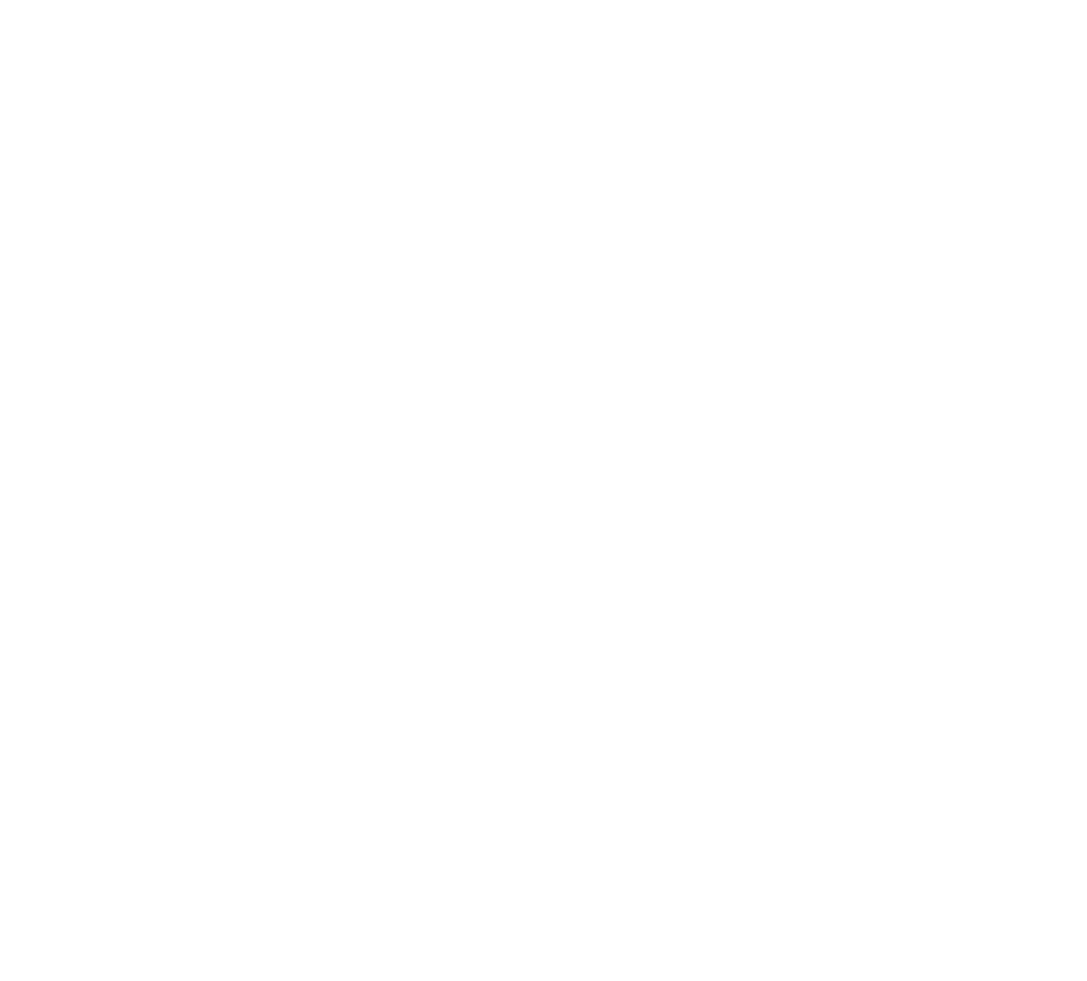
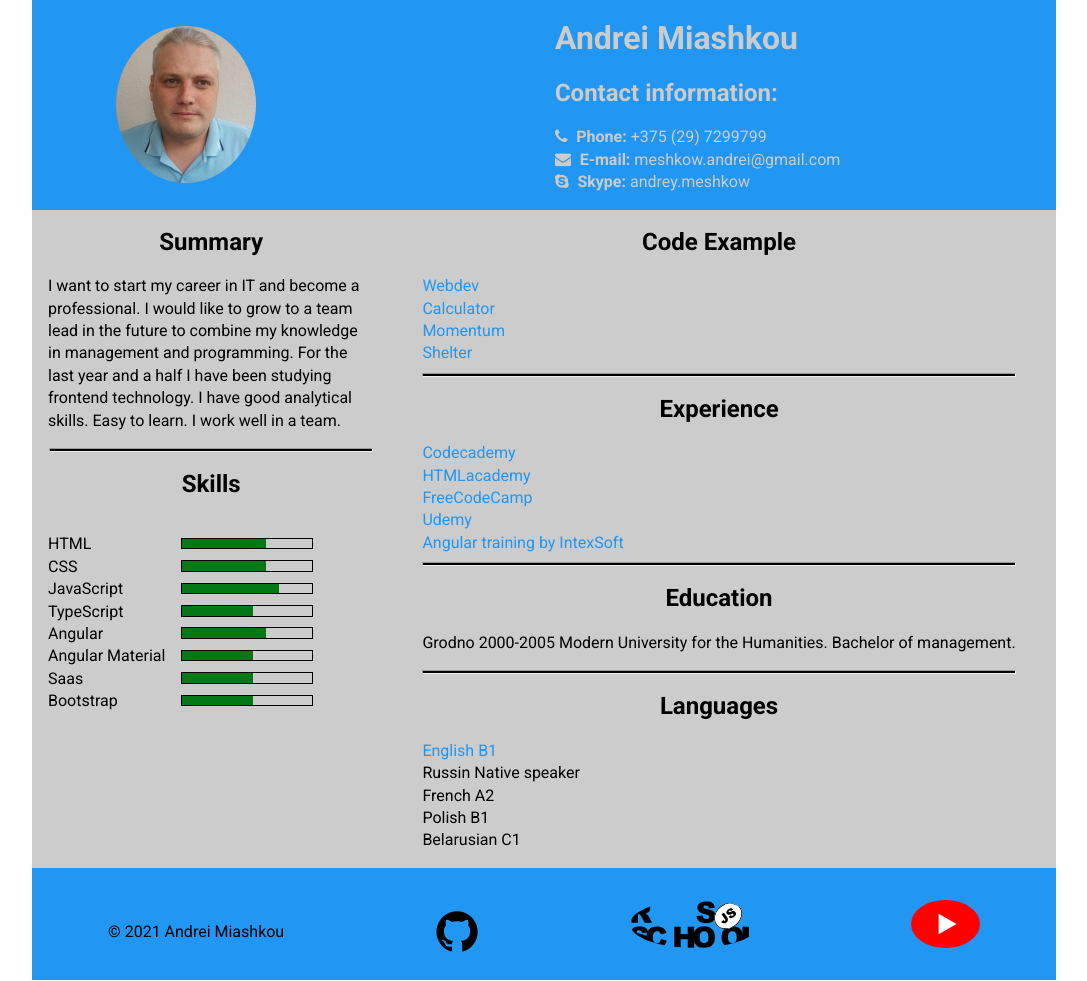
Before and after one commit to AndreyMeshkov/rsschool-cv, a plain HTML site: page index.html in a window 1280 px wide. Shown: the whole page, without its empty margins (96-1183 px from the left). Before the commit the page ends 800 px from the top, so only its background shows below. Drawn offline with Linux system fonts and the light colour scheme.

Commit message:
fix: fix index.html and style.css files

```diff
--- a/css/style.css
+++ b/css/style.css
@@ -1,30 +1,174 @@
+* {
+  padding-inline-start: 0;
+}
 
-header {
+body {
   font-size: 16px;
-    line-height: 1.5;
-    font-family: Arial, sans-serif;
-    max-width: 1024px;
-    margin: 0 auto;
-    padding:0;
+  line-height: 1.4;
+  font-family: "Roboto", Arial, sans-serif;
+  margin: 0;
+  padding: 0;
+  box-sizing: content-box;
+}
+
+header .container {
+  background: #2196f3;
+  color: #ccc;
+}
+
+.container {
+  width: 80%;
+  margin-left: auto;
+  margin-right: auto;
+  background: #ccc;
+  display: flex;
 }
 
 h1,
 h2 {
-      margin-top: 40px;
-      margin-bottom: 20px;
+  margin-top: 1rem;
+  margin-bottom: 1rem;
 }
 
 p {
-   margin-top: 1em;
-   margin-bottom: 1em;
+  margin-top: 1rem;
+  margin-bottom: 1rem;
 }
 
 a {
-    color: #2196F3;
+  color: #2196f3;
   text-decoration: none;
 }
 
 .photo {
-    padding-top: 40px;
-    padding-right: 40px;
+  width: 30%;
+  display: flex;
+  justify-content: center;
+  align-items: center;
 }
+
+img {
+  border-radius: 50%;
+  margin: 1rem 0;
+}
+
+.info {
+  margin-left: auto;
+  margin-right: auto;
+}
+
+.contact-info {
+  margin-bottom: 1rem;
+}
+
+.contact-info strong {
+  padding-left: 0.3rem;
+}
+
+aside {
+  width: 35%;
+}
+
+aside h2,
+main h2 {
+  text-align: center;
+}
+
+.summary {
+  margin: 1rem;
+}
+
+.skills {
+  margin: 1rem;
+}
+
+ul {
+  list-style-type: none;
+}
+
+.skills-line {
+  width: 10rem;
+}
+
+.line {
+  display: inline-block;
+  border: 1px solid black;
+  height: 0.6rem;
+  width: 90%;
+}
+
+.skill-html,
+.skill-css,
+.skill-angular {
+  background-image: linear-gradient(
+    to right,
+    rgb(4, 120, 21) 65%,
+    rgba(255, 255, 255, 0) 65%,
+    rgba(255, 255, 255, 0) 100%,
+    rgb(4, 120, 21) 100%
+  );
+}
+
+.skill-ts,
+.skill-material,
+.skill-saas,
+.skill-bootstrap {
+  background-image: linear-gradient(
+    to right,
+    rgb(4, 120, 21) 55%,
+    rgba(255, 255, 255, 0) 55%,
+    rgba(255, 255, 255, 0) 100%,
+    rgb(4, 120, 21) 100%
+  );
+}
+
+.skill-js {
+  background-image: linear-gradient(
+    to right,
+    rgb(4, 120, 21) 75%,
+    rgba(255, 255, 255, 0) 75%,
+    rgba(255, 255, 255, 0) 100%,
+    rgb(4, 120, 21) 100%
+  );
+}
+
+.wrapper {
+  display: flex;
+}
+
+hr {
+  background: black;
+  height: 2px;
+  width: 90%;
+}
+
+.wrapper li {
+  margin-right: 1rem;
+}
+
+.example ul,
+.experience ul,
+.education,
+.languages {
+  margin: 0 2rem;
+}
+
+footer .container {
+  height: 7rem;
+  background: #2196f3;
+}
+
+footer a {
+  color: black;
+  font-size: 48px;
+}
+
+.wrap {
+  width: 100%;
+}
+
+.wrap ul {
+  display: flex;
+  justify-content: space-around;
+  align-items: center;
+}
--- a/index.html
+++ b/index.html
@@ -0,0 +1,174 @@
+<!DOCTYPE html>
+<html lang="en">
+  <head>
+    <meta charset="utf-8" />
+    <meta http-equiv="X-UA-Compatible" content="ie=edge" />
+    <title>CV Andrei Miashkou</title>
+    <link rel="stylesheet" href="css/style.css" />
+    <link
+      href="https://maxcdn.bootstrapcdn.com/font-awesome/4.4.0/css/font-awesome.min.css"
+      rel="stylesheet"
+    />
+    <link rel="preconnect" href="https://fonts.gstatic.com" />
+    <link
+      href="https://fonts.googleapis.com/css2?family=Roboto:wght@400;700&display=swap"
+      rel="stylesheet"
+    />
+  </head>
+  <body>
+    <header>
+      <div class="container">
+        <div class="photo">
+          <img
+            src="images/andrey.jpeg"
+            alt="photo by Andrei"
+            width="140"
+          />
+        </div>
+        <div class="info">
+          <h1>Andrei Miashkou</h1>
+          <h2>Contact information:</h2>
+          <ul class="contact-info">
+            <li>
+              <i class="fa fa-phone"></i>
+              <strong> Phone: </strong>
+              +375 (29) 7299799
+            </li>
+            <li>
+              <i class="fa fa-envelope"></i>
+              <strong>E-mail: </strong>
+              meshkow.andrei@gmail.com
+            </li>
+            <li>
+              <i class="fa fa-skype"></i>
+              <strong>Skype: </strong>
+              andrey.meshkow
+            </li>
+          </ul>
+        </div>
+      </div>
+    </header>
+    <main>
+      <div class="container">
+        <aside class="other-info">
+          <div  class="summary">
+            <h2>Summary</h2>
+            <p>
+              I want to start my career in IT and become a professional.
+            I would like to grow to a team lead in the future to combine my
+            knowledge in management and programming.
+            For the last year and a half I have been studying frontend technology.
+            I have good analytical skills. Easy to learn. I work well in a team.
+            </p>
+          </div>
+
+          <hr>
+
+          <div class="skills">
+            <h2>Skills</h2>
+            <div class="wrapper">
+              <div>
+                <ul>
+                  <li>HTML</li>
+                  <li>CSS</li>
+                  <li>JavaScript</li>
+                  <li>TypeScript</li>
+                  <li>Angular</li>
+                  <li>Angular Material</li>
+                  <li>Saas</li>
+                  <li>Bootstrap</li>
+                </ul>
+            </div>
+            <div class="skills-line">
+              <ul>
+                <li><div class="line skill-html"></div></li>
+                <li><div class="line  skill-css"></div></li>
+                <li><div class="line  skill-js"></div></li>
+                <li><div class="line  skill-ts"></div></li>
+                <li><div class="line  skill-angular"></div></li>
+                <li><div class="line  skill-material"></div></li>
+                <li><div class="line  skill-saas"></div></li>
+                <li><div class="line  skill-bootstrap"></div></li>
+              </ul>
+            </div>
+            </div>
+          </div>
+        </aside>
+        <section>
+          <div class="example">
+            <h2>Code Example</h2>
+            <ul>
+              <li><a href="https://andreymeshkov-webdev.netlify.app/" target="_blank">Webdev</a></li>
+              <li><a href="https://rolling-scopes-school.github.io/andreymeshkov-JS2020Q3/calculator/" target="_blank">Calculator</a></li>
+              <li><a href="https://rolling-scopes-school.github.io/andreymeshkov-JS2020Q3/momentum/" target="_blank">Momentum</a></li>
+              <li><a href="https://rolling-scopes-school.github.io/andreymeshkov-JS2020Q3/shelter/pages/main/main.html" target="_blank">Shelter</a></li>
+            </ul>
+          </div>
+
+          <hr>
+
+          <div class="experience">
+            <h2>Experience</h2>
+            <ul>
+              <li>
+                <a href="https://www.codecademy.com/profiles/AndreiMeshkow" target="_blank">Codecademy</a>
+              </li>
+              <li><a href="https://htmlacademy.ru/profile/id1188965" target="_blank">HTMLacademy</a></li>
+              <li><a href="https://www.freecodecamp.org/andreymeshkow" target="_blank">FreeCodeCamp</a></li>
+              <li><a href="https://www.udemy.com/certificate/UC-c9102e01-f9b9-4a93-8101-7ba544981e99/" target="_blank">Udemy</a></li>
+              <li><a href="https://drive.google.com/file/d/1fDrrSncNbKL0q1MbXSkAOn6CizXAX4tx/view" target="_blank">Angular training by IntexSoft</a></li>
+            </ul>
+          </div>
+
+          <hr>
+
+         <div class="education">
+            <h2>Education</h2>
+            <p>
+              Grodno 2000-2005 Modern University for the Humanities. Bachelor of management.
+            </p>
+         </div>
+
+         <hr>
+
+        <div class="languages">
+          <h2>Languages</h2>
+          <ul>
+            <li><a href="https://www.efset.org/cert/TL1osa" target="_blank">English B1</a></li>
+            <li>Russin Native speaker</li>
+            <li>French A2</li>
+            <li>Polish B1</li>
+            <li>Belarusian C1</li>
+          </ul>
+        </div>
+        </div>
+        </section>
+    </main>
+    <footer>
+      <div class="container">
+        <div class='wrap'>
+          <ul>
+            <li>
+              © 2021 Andrei Miashkou
+            </li>
+            <li>
+              <a href="https://github.com/AndreyMeshkov" target="_blank">
+                <i class="fa fa-github" style="font-size:48px"></i>
+              </a>
+            </li>
+            <li>
+              <a href="https://rs.school/js/" target="_blank">
+                <img src="icons/rs_school_js.svg" alt="Rolling Scopes School icon" height="48px">
+              </a>
+            </li>
+            <li>
+              <a href="#" target="_blank">
+                <img src="icons/YouTube_full-color_icon_(2017).svg" alt="youtube icon" height="48px">
+              </a>
+            </li>
+          </ul>
+        </div>
+      </div>
+    </footer>
+  </body>
+</html>
```
Also changed, not shown: icons/YouTube_full-color_icon_(2017).svg (added), icons/rs_school_js.svg (added), images/andrey.jpeg (added), 1 other file. Lines whose indentation alone changed are shown as unchanged.
